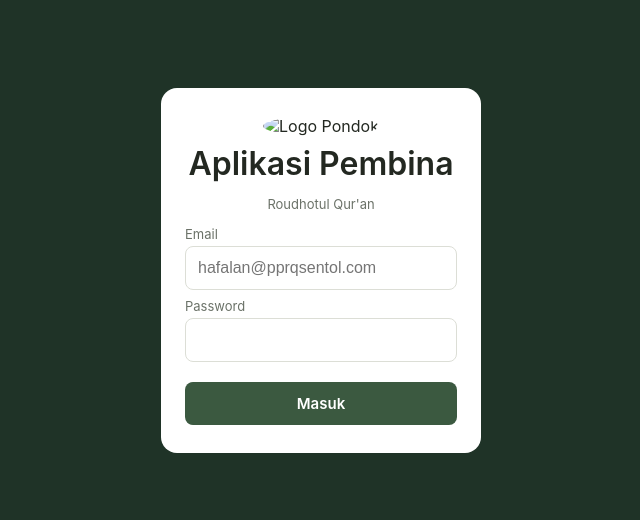
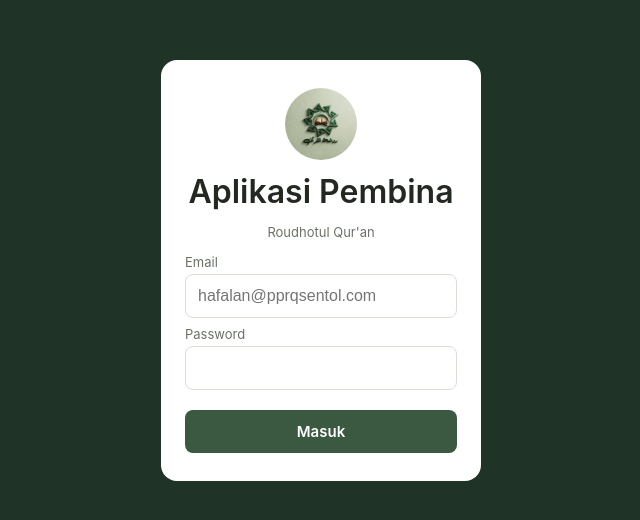
Before and after one commit to pprqsentol/pembina-pprqsentol, a plain HTML site: page index.html in a window 1280 px wide. Shown: the part 130-650 px from the top of the page, without its empty margins (319-959 px from the left). Drawn offline with nearby package versions, Linux system fonts and the light colour scheme.

Commit message:
Add files via upload

```diff
--- a/index.html
+++ b/index.html
@@ -6,8 +6,8 @@
 <title>Aplikasi Pembina - Roudhotul Qur'an</title>
 <link rel="manifest" href="manifest.json">
 <meta name="theme-color" content="#3b5940">
-<link rel="icon" href="icons/icon-192.png">
-<link rel="apple-touch-icon" href="icons/icon-192.png">
+<link rel="icon" href="icon-192.png">
+<link rel="apple-touch-icon" href="icon-192.png">
 <link rel="stylesheet" href="styles.css">
 <script src="https://cdn.jsdelivr.net/npm/@supabase/supabase-js@2/dist/umd/supabase.min.js"></script>
 <script src="https://unpkg.com/html5-qrcode@2.3.8/html5-qrcode.min.js"></script>
@@ -16,7 +16,7 @@
 
 <div id="loginScreen" class="screen">
   <div class="login-box">
-    <img src="icons/icon-192.png" class="login-logo" alt="Logo Pondok">
+    <img src="icon-192.png" class="login-logo" alt="Logo Pondok">
     <h1>Aplikasi Pembina</h1>
     <p class="muted">Roudhotul Qur'an</p>
     <label>Email</label>
@@ -30,7 +30,7 @@
 
 <div id="app" class="screen" style="display:none">
   <header class="topbar">
-    <img src="icons/icon-192.png" class="topbar-logo" alt="">
+    <img src="icon-192.png" class="topbar-logo" alt="">
     <div>
       <div class="topbar-title">Aplikasi Pembina</div>
       <div class="topbar-sub" id="userLabel"></div>
```
Also changed, not shown: manifest.json.
